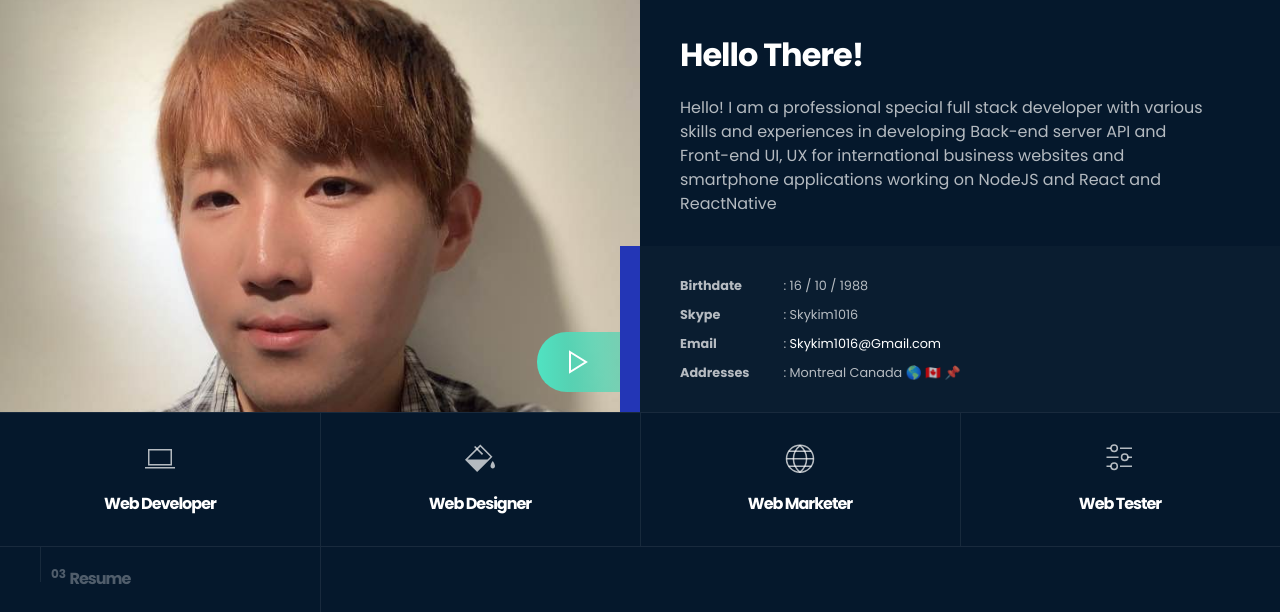
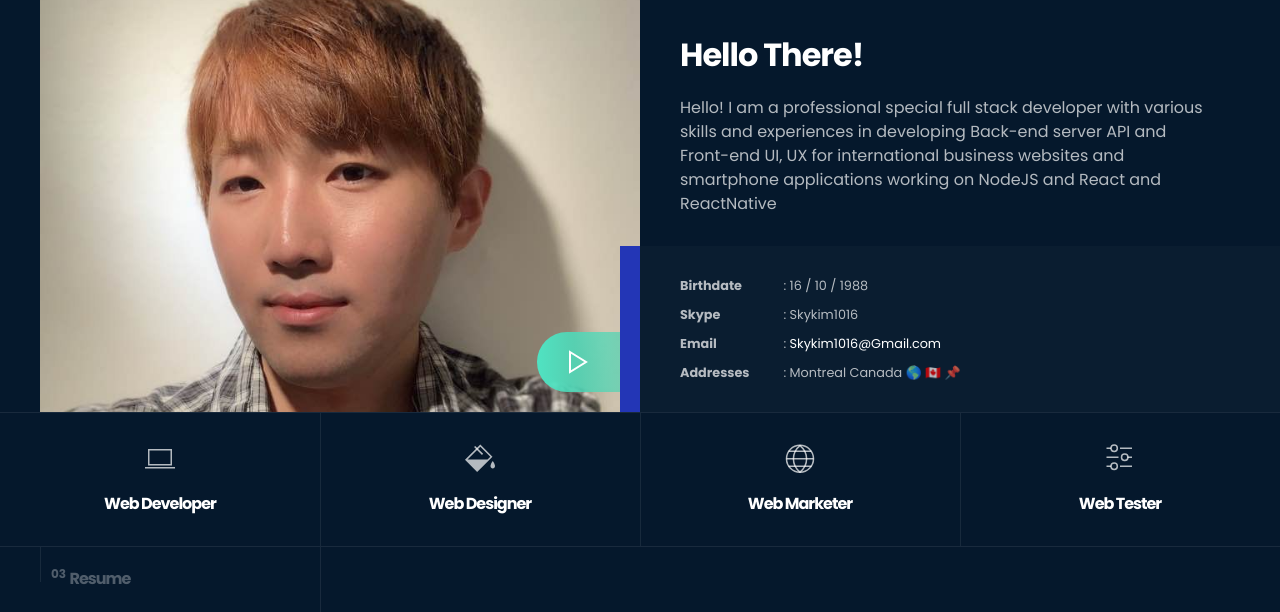
Before and after one commit to lemi-rattu/2020-SkyProfile-Website, a website: page public/index.html in a window 1280 px wide. Shown: the part 846-1458 px from the top of the page. Drawn offline with nearby package versions, Linux system fonts and the light colour scheme; files that its build step writes are made by us from their sources.

Commit message:
Updated Profile picture css

```diff
--- a/public/src/app/css/app.css
+++ b/public/src/app/css/app.css
@@ -312,10 +312,10 @@ html, body {
 
 .yb-my-profile-img {
   background-color: rgba(0, 0, 0, 0.5);
-  position: absolute;
+  position: relative;
   left: 0;
   top: 0;
-  width: 50%;
+  width: auto;
   height: 100%;
 }
 
```
Also changed, not shown: public/index.html (renamed from public/index.ejs), 4 other files.
